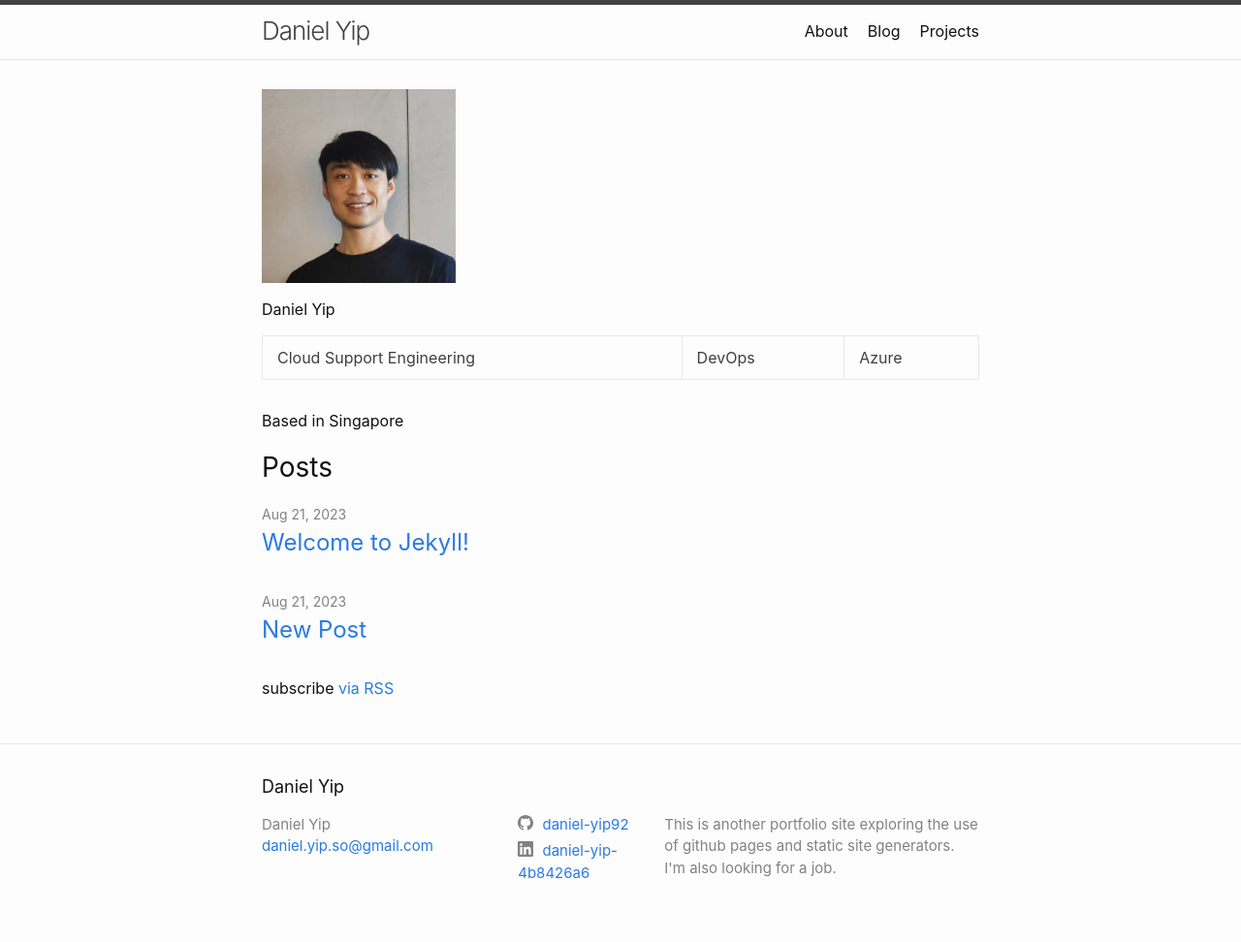
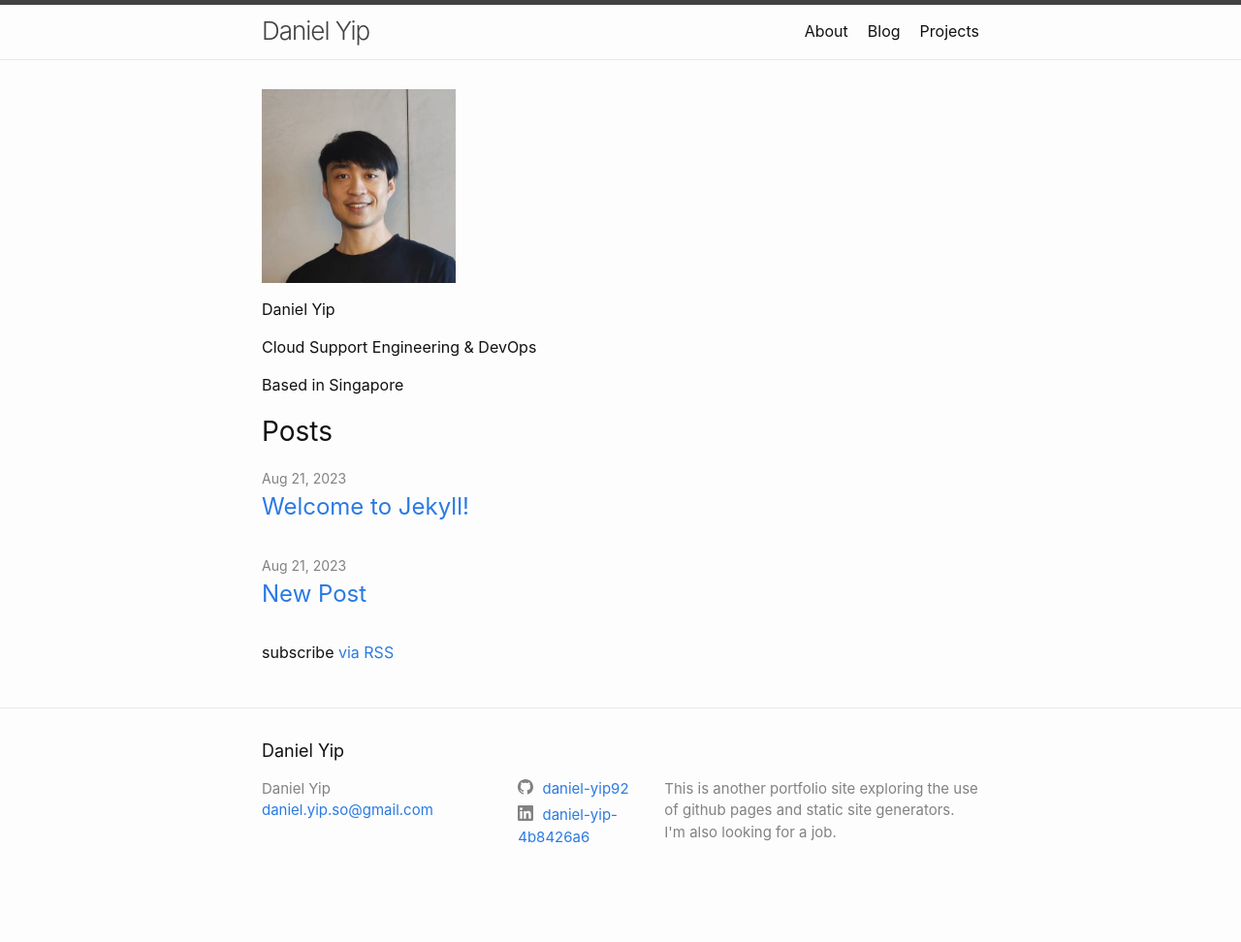
Before and after one commit to daniel-yip92/daniel-yip92.github.io, a Jekyll site: the page built from index.markdown, in a window 1280 px wide. Shown: the whole page at 97% size. Built offline with Jekyll 4.4.1, drawn with Linux system fonts in a browser that asks for light colours; after the commit the page ends 935 px from its top, so only the background shows below that.

Commit message:
reformatted projects

```diff
--- a/index.markdown
+++ b/index.markdown
@@ -9,6 +9,6 @@
 
 Daniel Yip
 
-Cloud Support Engineering | DevOps | Azure
+Cloud Support Engineering & DevOps
 
 Based in Singapore
--- a/projects.markdown
+++ b/projects.markdown
@@ -9,4 +9,6 @@
 1. [This Website!](https://github.com/daniel-yip92/daniel-yip92.github.io)
 2. A [Web App](danielyip.pythonanywhere.com) built using Python.
 
-    <img src="/assets/images/PythonAnywhereApp.png">
+    [Github repo](https://github.com/daniel-yip92/portfolio-website)
+
+    <img src="/assets/images/PythonAnywhereApp.png" width="539" height="438">
```
